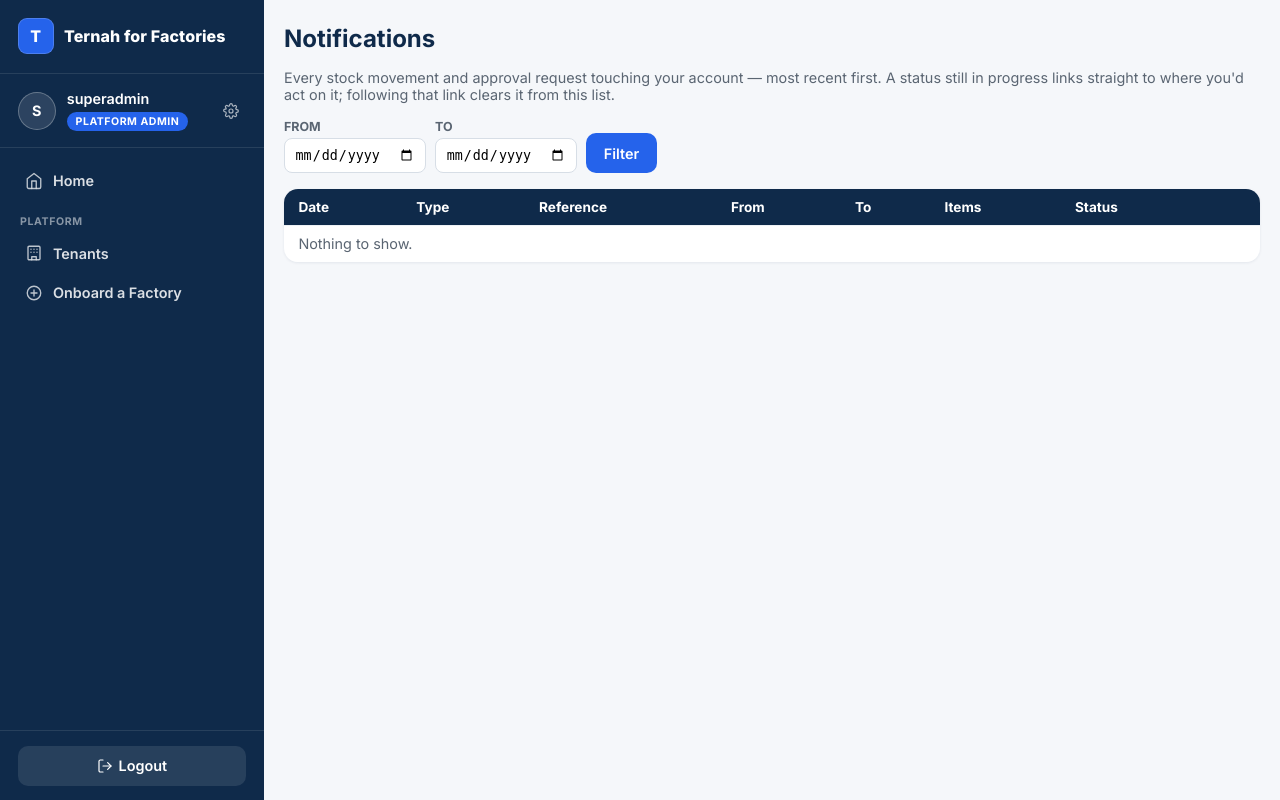
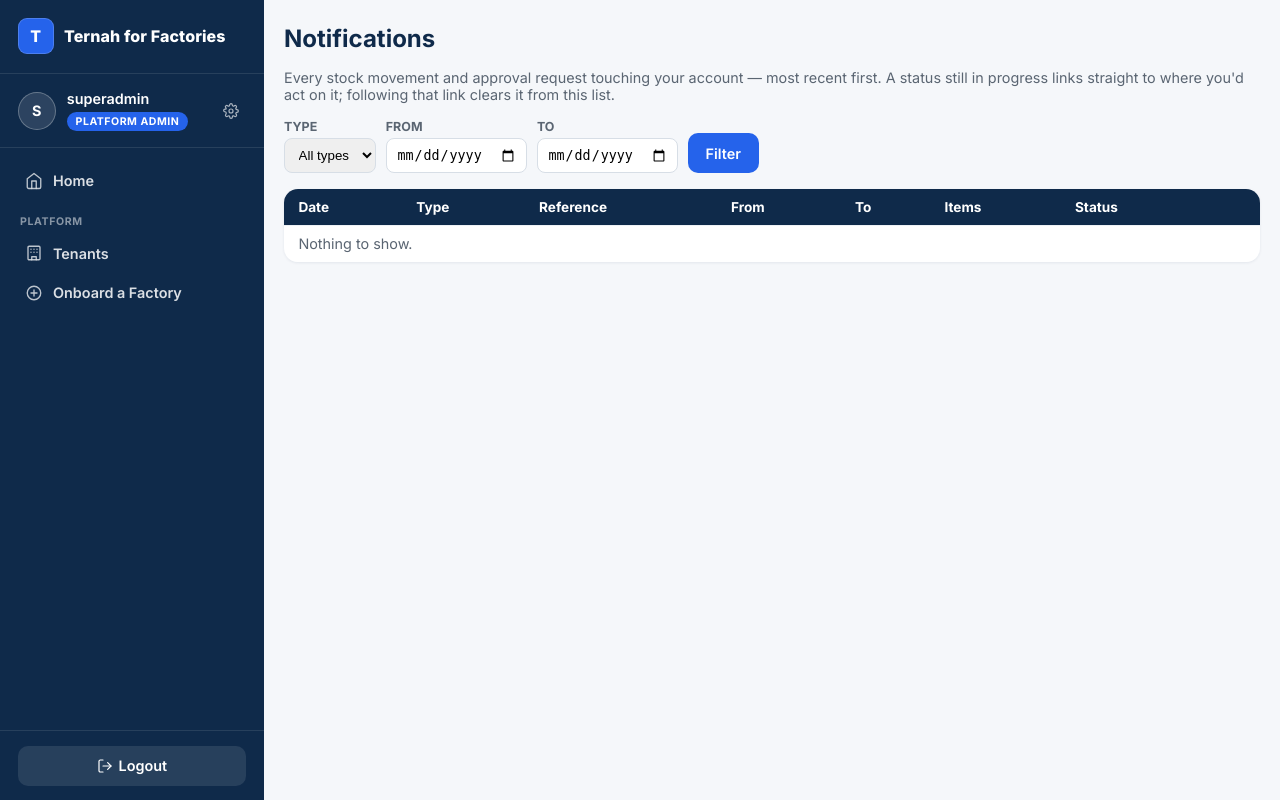
Before and after one commit to jonathan-ndayisenga/ternah-for-factories, a Django app: page /accounts/notifications/ in a window 1280 px wide. Run offline with Django 5.2, Linux system fonts and the light colour scheme; a user stored in the database is signed in; data comes from the database, SQL or seed files in the repository; data that the repository does not hold is empty; some libraries are stand-ins or nearby versions.

Commit message:
Give Owner batch and ledger notifications, add a type filter
Owner's Notifications feed now also picks up completed production
batches (Batch Produced, linking straight to that batch's own report
page) and every journal entry posted to the books (Transaction,
linking to the General Ledger) — sale, expense, purchase, payment,
reversal, manual entry, all of it. Only wired for Owner for now, since
that's who asked; the other roles' feeds are unchanged.

New Type filter above the table narrows the feed to one kind at a
time, built from whatever kinds actually show up for that account —
a Cashier never sees "Batch Produced" as an option, since it can
never apply to them.

Co-Authored-By: Claude Sonnet 5 <noreply@anthropic.com>

```diff
--- a/accounts/views.py
+++ b/accounts/views.py
@@ -113,9 +113,15 @@ def select_section(request, key):
 
 _NOTIF_STATUS_KIND = {
     "SENT": "warning", "SUBMITTED": "warning", "PARTIAL": "warning", "PENDING": "warning",
+    "PLANNED": "warning", "DISPENSED": "warning",
     "DISPUTED": "locked", "REJECTED": "locked",
-    "RECEIVED": "active", "FULFILLED": "active", "APPROVED": "active",
+    "RECEIVED": "active", "FULFILLED": "active", "APPROVED": "active", "COMPLETED": "active", "POSTED": "active",
 }
+_NOTIF_KIND_LABELS = [
+    ("distribution", "Distribution"), ("outlet_transfer", "Outlet Transfer"), ("stock_return", "Stock Return"),
+    ("stock_request", "Stock Request"), ("approval", "Approval"), ("batch", "Batch Produced"),
+    ("transaction", "Transaction"),
+]
 
 
 @login_required
@@ -149,7 +155,8 @@ def notifications(request):
             return
         go_url = f"{reverse('notification_go', args=[kind_code, pk])}?next={dest_url}" if dest_url else None
         events.append({
-            "date": when, "kind": kind_label, "reference": reference, "from_label": from_label, "to_label": to_label,
+            "date": when, "kind_code": kind_code, "kind": kind_label, "reference": reference,
+            "from_label": from_label, "to_label": to_label,
             "items": items, "status": status, "status_display": status_display,
             "status_kind": _NOTIF_STATUS_KIND.get(status, "warning"),
             "dest_label": dest_label, "dest_url": go_url,
@@ -245,6 +252,35 @@ def notifications(request):
         add(a.created_at.date(), "approval", "Approval", a.pk, "", a.requested_by.username, "",
             a.get_action_type_display(), a.status, a.get_status_display(), dest[0], dest[1])
 
+    # ---- Batch Produced: a completed production run — Owner's window into
+    # the factory floor, same "informational, not a second inbox" rule as
+    # the branch-scoped kinds above ----
+    if is_owner:
+        from production.models import ProductionBatch
+        batch_qs = ProductionBatch.objects.filter(business=biz, status="COMPLETED").select_related("branch", "product")
+        for b in batch_qs.order_by("-manufacture_date", "-id")[:60]:
+            add(b.manufacture_date or b.date, "batch", "Batch Produced", b.pk, b.batch_number,
+                b.branch.name if b.branch else "—", b.product.name,
+                f"{b.actual_quantity} units @ UGX {b.unit_cost_at_production:,.2f}/unit",
+                b.status, b.get_status_display(), "Batch Report", reverse("reports:production_batch_detail", args=[b.pk]))
+
+    # ---- Transaction: anything posted to the ledger — every sale, expense,
+    # purchase, payment, reversal or manual entry that touches the books ----
+    if is_owner:
+        from finance.models import JournalEntry
+        je_qs = JournalEntry.objects.filter(business=biz).select_related("branch").prefetch_related("lines")
+        for e in je_qs.order_by("-date", "-id")[:60]:
+            total = sum(l.debit for l in e.lines.all())
+            add(e.date, "transaction", "Transaction", e.pk, e.number or e.source_ref, e.get_source_display(),
+                e.branch.name if e.branch else "—", f"UGX {total:,.2f} — {e.memo}", "POSTED", "Posted",
+                "General Ledger", reverse("finance:general_ledger"))
+
+    visible_kinds = {e["kind_code"] for e in events}
+    kind_choices = [(code, label) for code, label in _NOTIF_KIND_LABELS if code in visible_kinds]
+
+    type_filter = request.GET.get("type", "")
+    if type_filter:
+        events = [e for e in events if e["kind_code"] == type_filter]
     date_from = request.GET.get("from", "")
     date_to = request.GET.get("to", "")
     if date_from:
@@ -258,6 +294,7 @@ def notifications(request):
     qd.pop("page", None)
     return render(request, "notifications.html", {
         "page_obj": page_obj, "extra_qs": qd.urlencode(), "date_from": date_from, "date_to": date_to,
+        "type_filter": type_filter, "kind_choices": kind_choices,
     })
 
 
--- a/templates/notifications.html
+++ b/templates/notifications.html
@@ -7,12 +7,17 @@
 <p style="color:var(--muted);font-size:.9rem;margin-bottom:1rem">Every stock movement and approval request touching your account — most recent first. A status still in progress links straight to where you'd act on it; following that link clears it from this list.</p>
 
 <form method="get" class="no-print" style="display:flex;gap:.6rem;align-items:flex-end;flex-wrap:wrap;margin-bottom:1rem">
+  <div><label style="display:block;font-size:.78rem;font-weight:700;color:var(--muted);text-transform:uppercase;margin-bottom:.25rem">Type</label>
+    <select name="type" style="padding:.5rem .6rem;border:1px solid #D7DEE6;border-radius:8px">
+      <option value="">All types</option>
+      {% for code, label in kind_choices %}<option value="{{ code }}" {% if type_filter == code %}selected{% endif %}>{{ label }}</option>{% endfor %}
+    </select></div>
   <div><label style="display:block;font-size:.78rem;font-weight:700;color:var(--muted);text-transform:uppercase;margin-bottom:.25rem">From</label>
     <input name="from" type="date" value="{{ date_from }}" style="padding:.5rem .6rem;border:1px solid #D7DEE6;border-radius:8px"></div>
   <div><label style="display:block;font-size:.78rem;font-weight:700;color:var(--muted);text-transform:uppercase;margin-bottom:.25rem">To</label>
     <input name="to" type="date" value="{{ date_to }}" style="padding:.5rem .6rem;border:1px solid #D7DEE6;border-radius:8px"></div>
   <button class="btn">Filter</button>
-  {% if date_from or date_to %}<a class="btn ghost" style="background:#EDF1F5;color:var(--ternah-navy)" href="{% url 'notifications' %}">Clear</a>{% endif %}
+  {% if date_from or date_to or type_filter %}<a class="btn ghost" style="background:#EDF1F5;color:var(--ternah-navy)" href="{% url 'notifications' %}">Clear</a>{% endif %}
 </form>
 
 <div class="table-scroll">
@@ -33,7 +38,7 @@
     </td>
     <td>{% if e.dest_url %}<a class="btn ghost" style="padding:.35rem .7rem;min-height:auto" href="{{ e.dest_url }}">{{ e.dest_label }}</a>{% endif %}</td>
   </tr>
-  {% empty %}<tr><td colspan="8" style="color:var(--muted)">Nothing to show{% if date_from or date_to %} in range{% endif %}.</td></tr>{% endfor %}
+  {% empty %}<tr><td colspan="8" style="color:var(--muted)">Nothing to show{% if date_from or date_to or type_filter %} for this filter{% endif %}.</td></tr>{% endfor %}
 </table>
 </div>
 {% include "partials/pagination.html" %}
```
